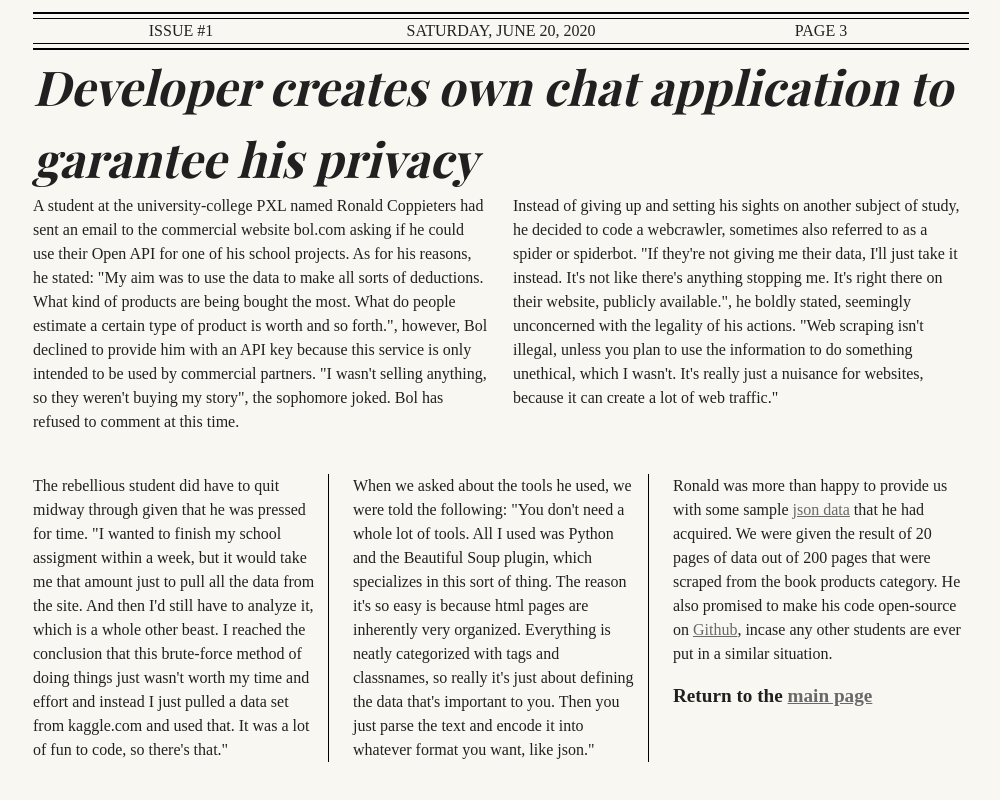
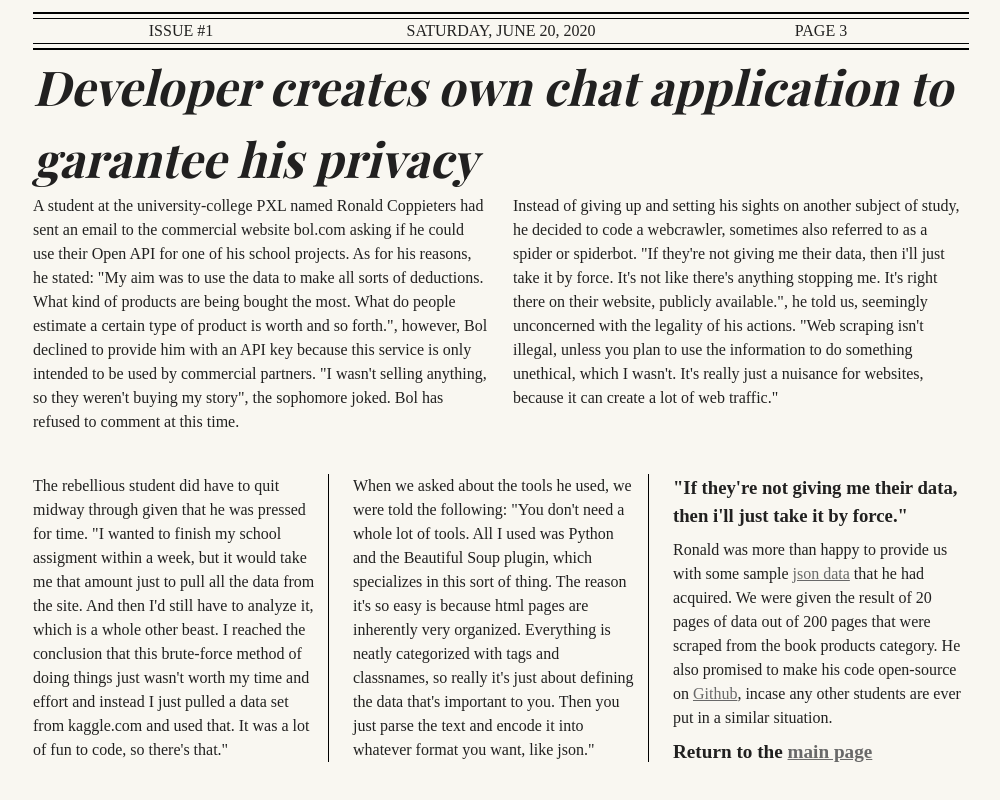
Before and after one commit to RonaldCoppieters/portfolio, a Vue app: page /news/3 in a window 1280 px wide. Shown: the whole page, without its empty margins (139-1139 px from the left). Built offline with nearby package versions, Linux system fonts and the light colour scheme; a web font is replaced by a local one.

Commit message:
added quote in h3, because newspapers do this, i think...

```diff
--- a/src/views/news/Page3.vue
+++ b/src/views/news/Page3.vue
@@ -23,9 +23,9 @@
         <p>
           Instead of giving up and setting his sights on another subject of
           study, he decided to code a webcrawler, sometimes also referred to as
-          a spider or spiderbot. "If they're not giving me their data, I'll just
-          take it instead. It's not like there's anything stopping me. It's
-          right there on their website, publicly available.", he boldly stated,
+          a spider or spiderbot. "If they're not giving me their data, then i'll
+          just take it by force. It's not like there's anything stopping me.
+          It's right there on their website, publicly available.", he told us,
           seemingly unconcerned with the legality of his actions. "Web scraping
           isn't illegal, unless you plan to use the information to do something
           unethical, which I wasn't. It's really just a nuisance for websites,
@@ -64,7 +64,11 @@
       </v-col>
       <v-col cols="12" sm="4">
         <div>
-          <p>
+          <h3 class="mb-2">
+            "If they're not giving me their data, then i'll just take it by
+            force."
+          </h3>
+          <p class="mb-2">
             Ronald was more than happy to provide us with some sample
             <a
               href="https://firebasestorage.googleapis.com/v0/b/ronald-coppieters.appspot.com/o/public%2Fbol-book-data.json?alt=media&token=3324b8d2-7b95-4e03-8226-35467cf2984e"
```
